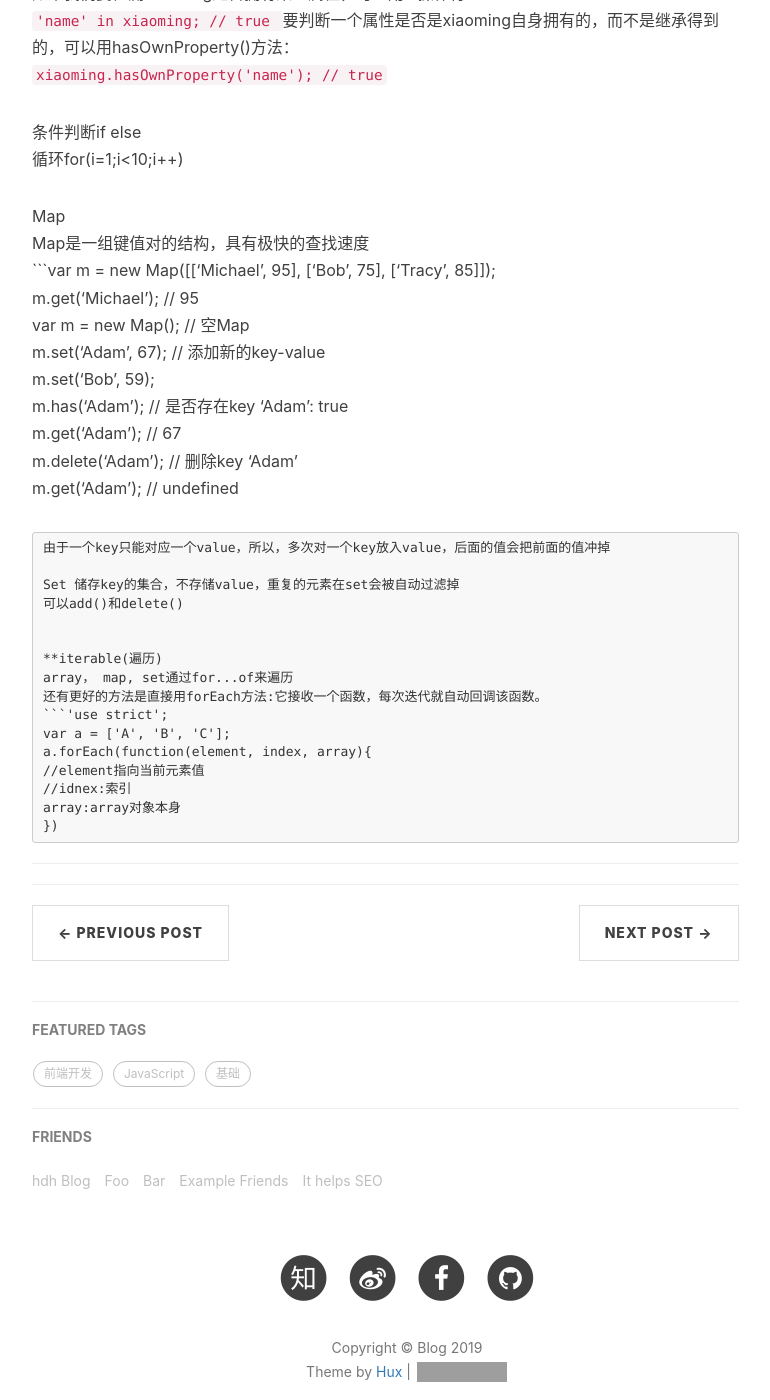
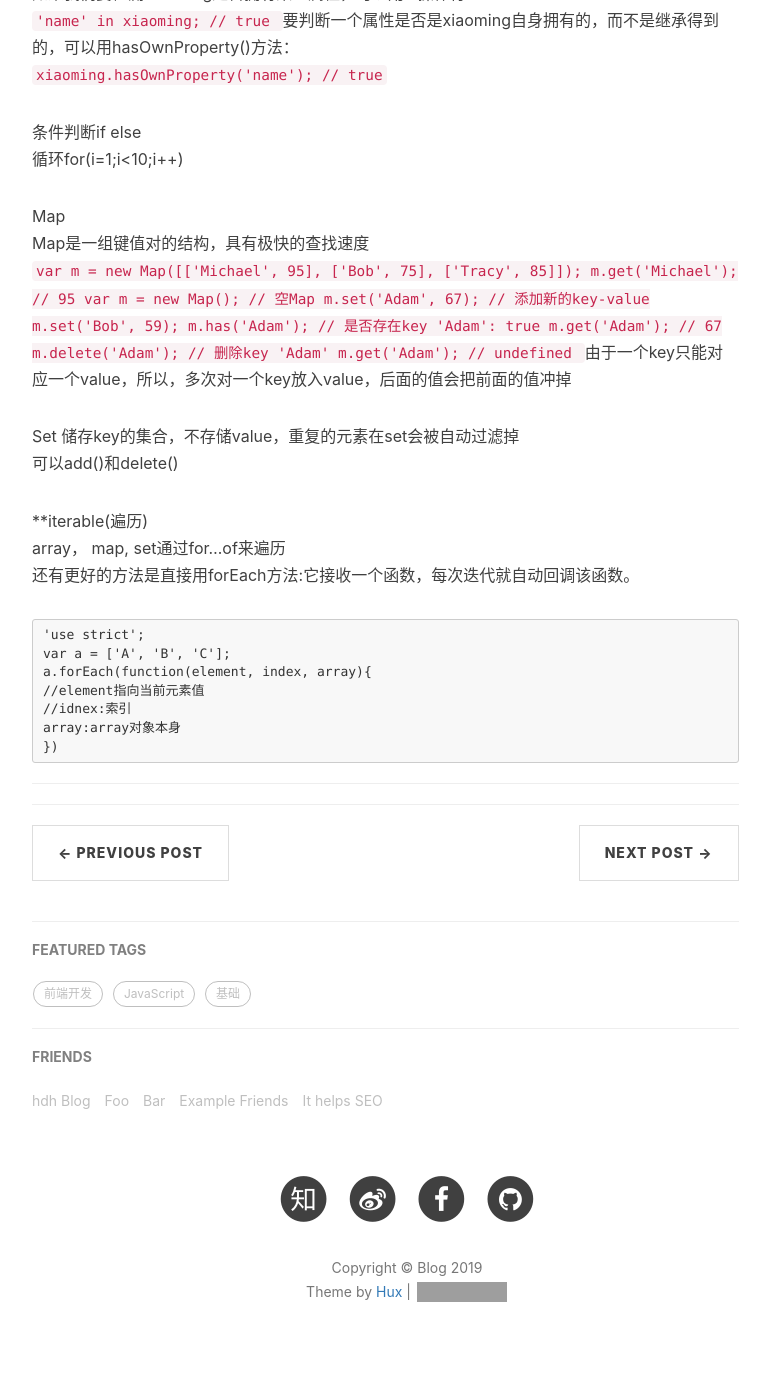
Before and after one commit to hdheart/hdheart.github.io, a Jekyll site: the page built from _posts/2019-12-01-js-study-01.markdown, in a window 1280 px wide and 1400 px high, scrolled down 1618 px. Shown: the whole window, without its empty margins (233-1003 px from the left). Built offline with Jekyll 4.4.1, drawn with Linux system fonts in a browser that asks for light colours; nearby versions of some CDN libraries; a script that is not in the unit is left out; comment, search, counter and statistics services are not loaded; grey boxes are pictures that could not be loaded.

Commit message:
Update 2019-12-01-js-study-01.markdown

````diff
--- a/_posts/2019-12-01-js-study-01.markdown
+++ b/_posts/2019-12-01-js-study-01.markdown
@@ -90,11 +90,11 @@ Set 储存key的集合，不存储value，重复的元素在set会被自动过
 **iterable(遍历)
 array， map, set通过for...of来遍历
 还有更好的方法是直接用forEach方法:它接收一个函数，每次迭代就自动回调该函数。
-```'use strict';
+<pre>'use strict';
 var a = ['A', 'B', 'C'];
 a.forEach(function(element, index, array){
 //element指向当前元素值
 //idnex:索引
 array:array对象本身
 })
-```
+</pre>
````
